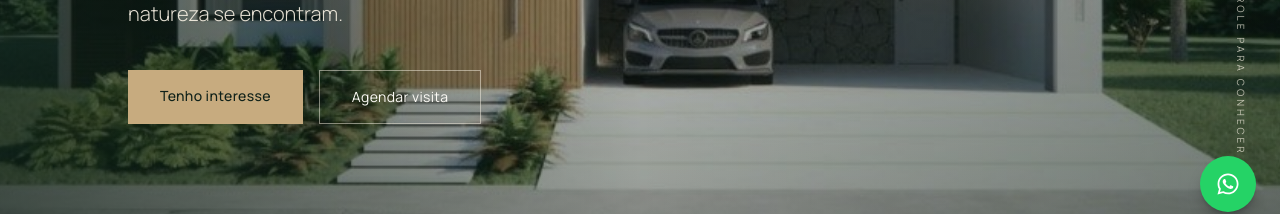
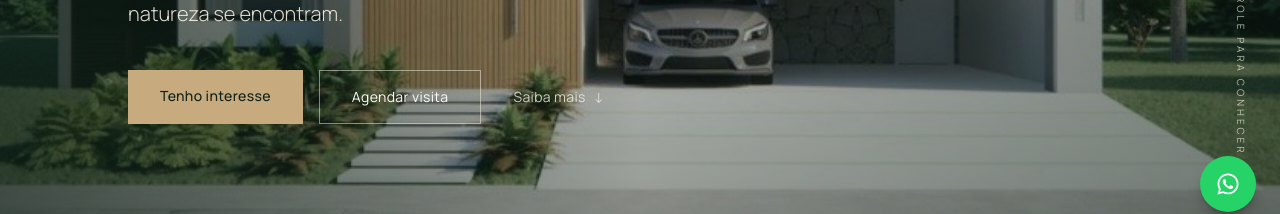
Before and after one commit to caaiohb/casavictoria, a React (Vite) app: page / in a window 1280 px wide. Shown: the part 564-778 px from the top of the page. Built offline with nearby package versions, Linux system fonts and the light colour scheme.

Commit message:
Adiciona CTA saiba mais na hero

```diff
--- a/src/components/Hero.jsx
+++ b/src/components/Hero.jsx
@@ -76,6 +76,13 @@ export default function Hero() {
           >
             Agendar visita
           </a>
+          <a
+            href="#sobre"
+            className="flex items-center gap-2 px-4 py-4 text-sm tracking-wide text-champagne-100/80 hover:text-dourado-light transition-colors duration-300"
+          >
+            Saiba mais
+            <span aria-hidden="true">↓</span>
+          </a>
         </motion.div>
       </div>
 
```
